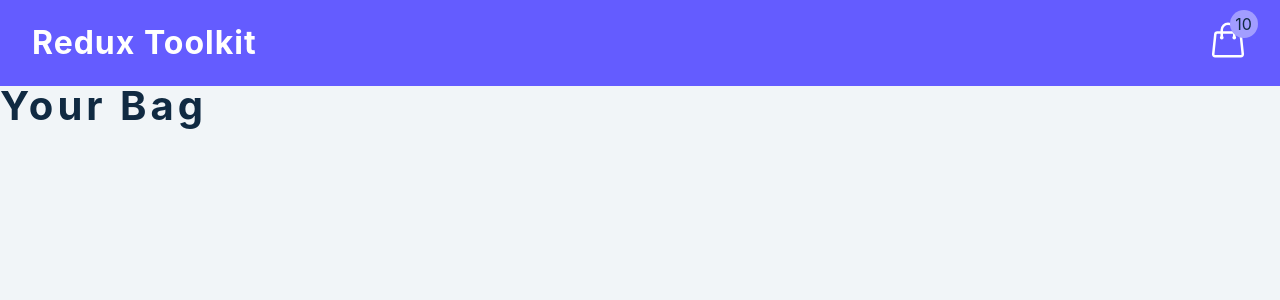
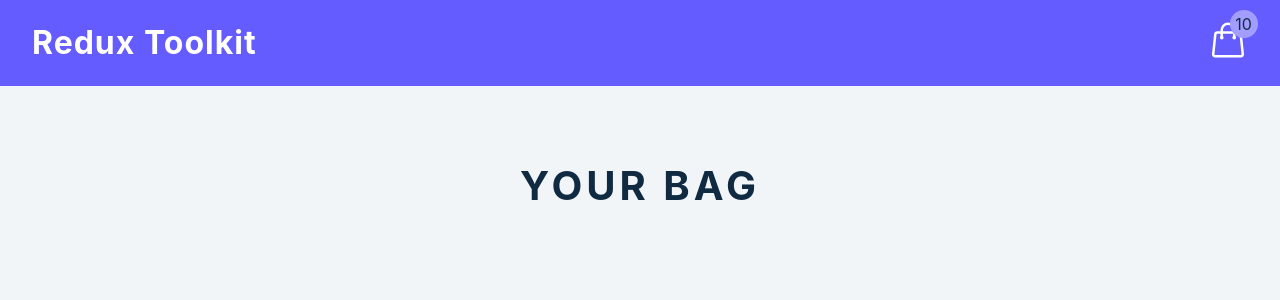
Before and after one commit to shrujan/React-Basic---UserComponent, a React (Create React App) app: page /redux-toolkit-cart in a window 1280 px wide. Shown: the top 300 px of the page. Built offline with nearby package versions, Linux system fonts and the light colour scheme.

Commit message:
added code

```diff
--- a/src/components/ToolkitCartEx/CartContainer.tsx
+++ b/src/components/ToolkitCartEx/CartContainer.tsx
@@ -1,18 +1,35 @@
 import { useSelector } from "react-redux";
 import styles from './Cart.module.scss';
+import { CartItem } from "./CartItem";
 
 const CartContainer = () => {
    // cartItem is the parameter in store and the store is provided in parent component
    const { cartItems, amount, total } = useSelector((store: any) => store.cart)
    console.log(cartItems)
 
-   return <section>
-      <header>
-        <h2>
-          Your Bag
-        </h2>
-      </header>
+   if (amount < 1) {
+    return <section className={ styles['cart'] }>
+        <header>
+          <h2>
+            Your Bag
+          </h2>
+          <h4 className={ styles['empty-cart'] }>Your bag is empty</h4>
+        </header>
+      </section>
+   }
+
+   return <section className={ styles['cart'] }>
+    <header>
+      <h2>Your Bag</h2>
+    </header>
+    <div>
+      { cartItems.map((item: any) => {
+         <CartItem title={ item.title }></CartItem>
+      }) }
+    </div>
+
    </section>
+
 
 }
 
--- a/src/components/ToolkitCartEx/CartItem.tsx
+++ b/src/components/ToolkitCartEx/CartItem.tsx
@@ -1,9 +1,9 @@
 import { useSelector } from 'react-redux';
 import styles from './Cart.module.scss';
 
-export const CartItem = () => {
+export const CartItem = (props: any) => {
 
   return <section>
-
+    { props.title }
   </section>
 }
```
